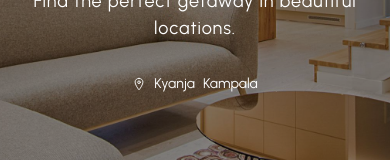
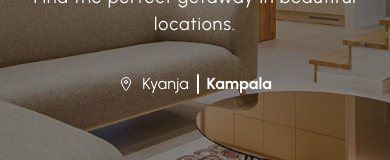
Before and after one commit to Orijadribo/vacation-rental, a React (Create React App) app in the folder frontend/: page / in a window 390 px wide. Shown: the part 457-617 px from the top of the page. Built offline with nearby package versions, Linux system fonts and the light colour scheme; grey boxes are pictures that could not be loaded; the HTML template or start-up script is replaced by a standard one.

Commit message:
increased location font on small screens

```diff
--- a/frontend/src/components/HomeBanner.jsx
+++ b/frontend/src/components/HomeBanner.jsx
@@ -21,7 +21,11 @@ const HomeBanner = () => {
       <Slider {...settings} className='h-full banner-slider'>
         {banner.map((item) => (
           <div key={item.id} className='relative h-screen w-full'>
-            <img src={item.img} alt='banner' className='absolute inset-0 w-full h-full object-cover' />
+            <img
+              src={item.img}
+              alt='banner'
+              className='absolute inset-0 w-full h-full object-cover'
+            />
             <div className='absolute inset-0 bg-black bg-opacity-40 flex items-center justify-center'>
               <div className='flex flex-col max-w-screen-xl mx-auto px-4 text-center'>
                 <h3 className='text-3xl md:text-[50px] font-thin text-white leading-tight md:leading-[60px] tracking-wide'>
@@ -33,11 +37,13 @@ const HomeBanner = () => {
                 <p className='text-lg md:text-[20px] text-white leading-normal md:leading-[60px] tracking-wider mt-4'>
                   Find the perfect getaway in beautiful locations.
                 </p>
-                <div className='flex items-center justify-center gap-2 text-white text-sm mt-8 md:mt-20'>
+                <div className='flex items-center justify-center gap-2 text-white text-[16px] md:text-sm mt-8 md:mt-20'>
                   <IoLocationOutline />
                   <p>{item.location}</p>
-                  <div className='hidden md:flex items-center justify-center w-[2px] h-[20px] bg-white rounded-full'></div>
-                  <div>{item.city}</div>
+                  <div className='flex items-center justify-center w-[2px] h-[20px] bg-white rounded-full'></div>
+                  <div>
+                    <p className='font-bold md:text-[16px]'>{item.city}</p>
+                  </div>
                 </div>
               </div>
             </div>
```
